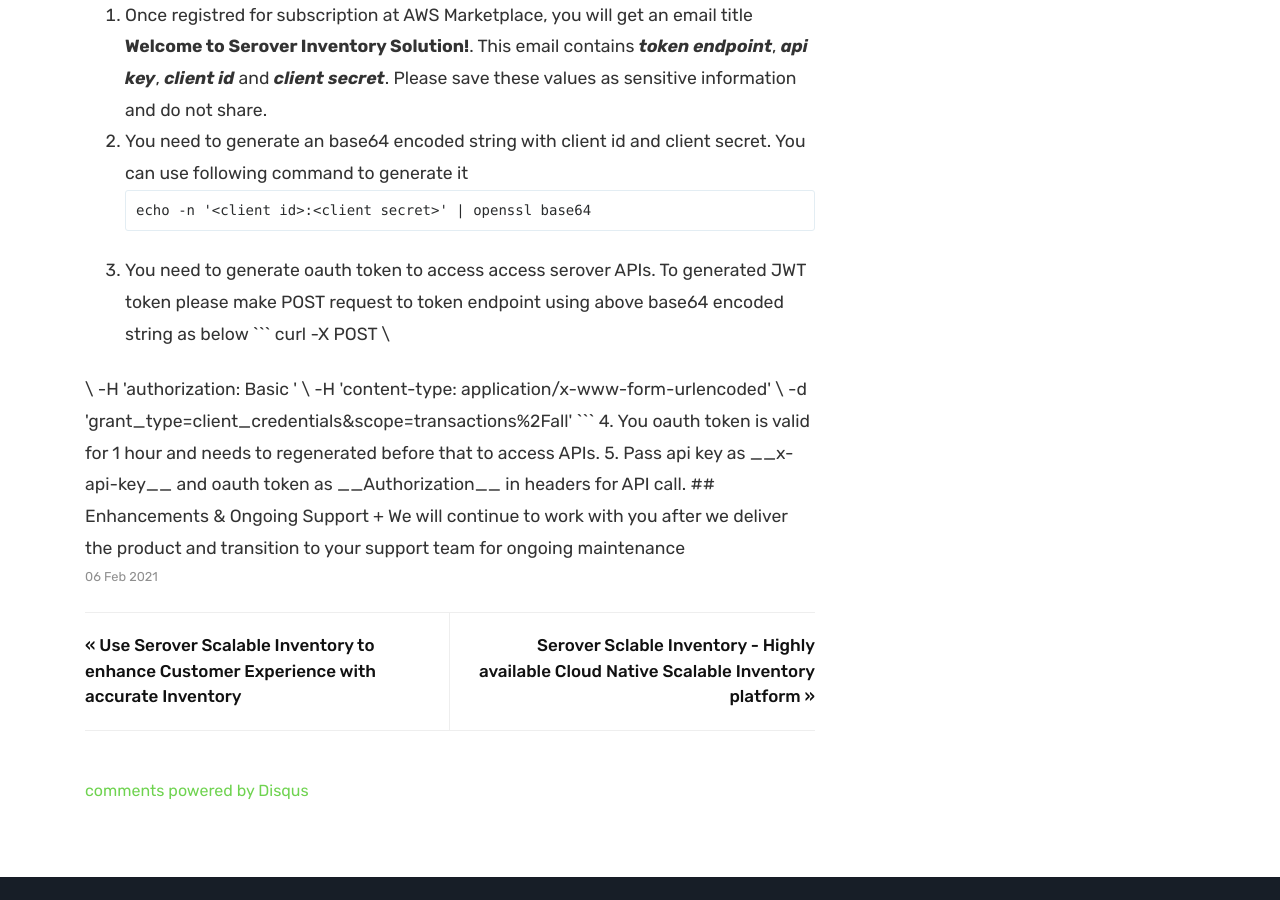
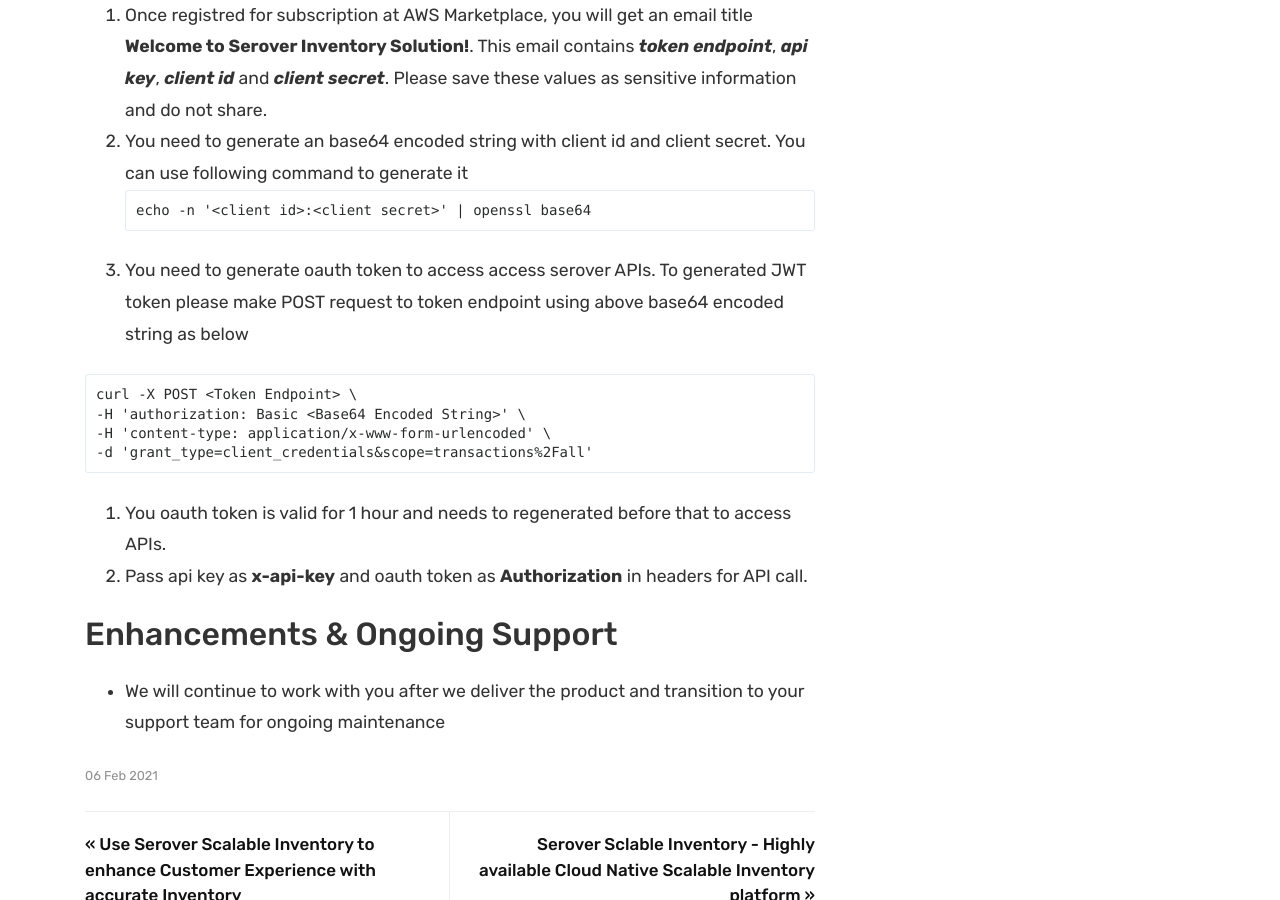
Before and after one commit to serover-cloud/web, a Jekyll site: the page built from _posts/2021-02-06-serover-scalable-inventory-get-started.md, in a window 1280 px wide and 900 px high, scrolled down 1653 px. Built offline with Jekyll 4.4.1, drawn with Linux system fonts in a browser that asks for light colours; comment, search, counter and statistics services are not loaded; some of the changed lines change nothing that is shown.

Commit message:
Adding token endpoint

````diff
--- a/_posts/2021-02-06-serover-scalable-inventory-get-started.md
+++ b/_posts/2021-02-06-serover-scalable-inventory-get-started.md
@@ -33,9 +33,9 @@
 echo -n '<client id>:<client secret>' | openssl base64
 ```
 3. You need to generate oauth token to access access serover APIs. To generated JWT token please make POST request to token endpoint using above base64 encoded string as below
+
 ```
-curl -X POST \
-<token endpoint> \
+curl -X POST <Token Endpoint> \
 -H 'authorization: Basic <Base64 Encoded String>' \
 -H 'content-type: application/x-www-form-urlencoded' \
 -d 'grant_type=client_credentials&scope=transactions%2Fall'
````
